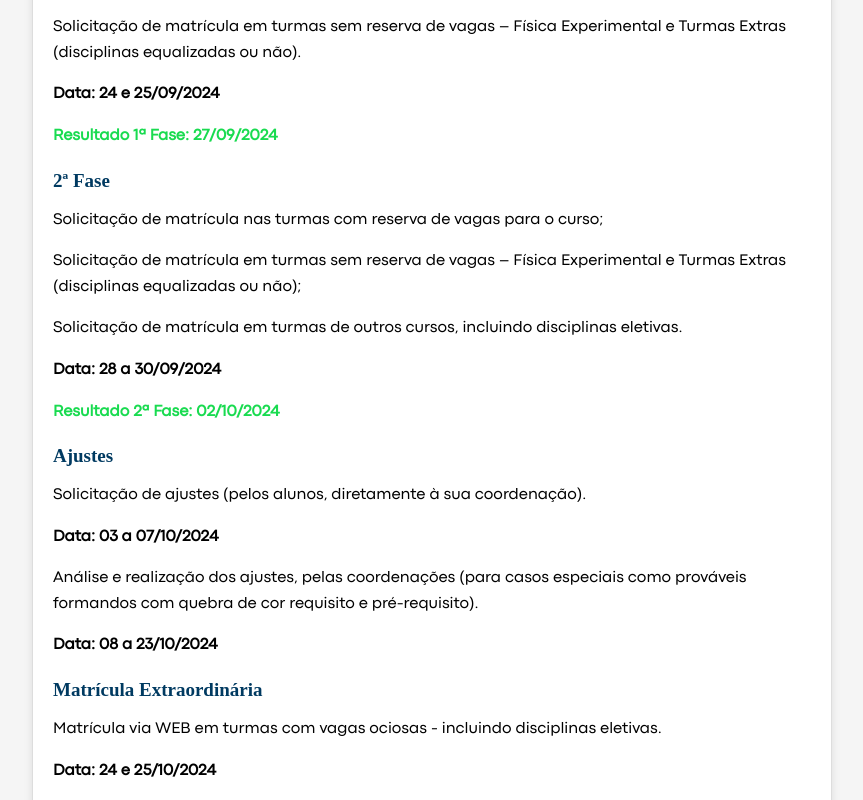
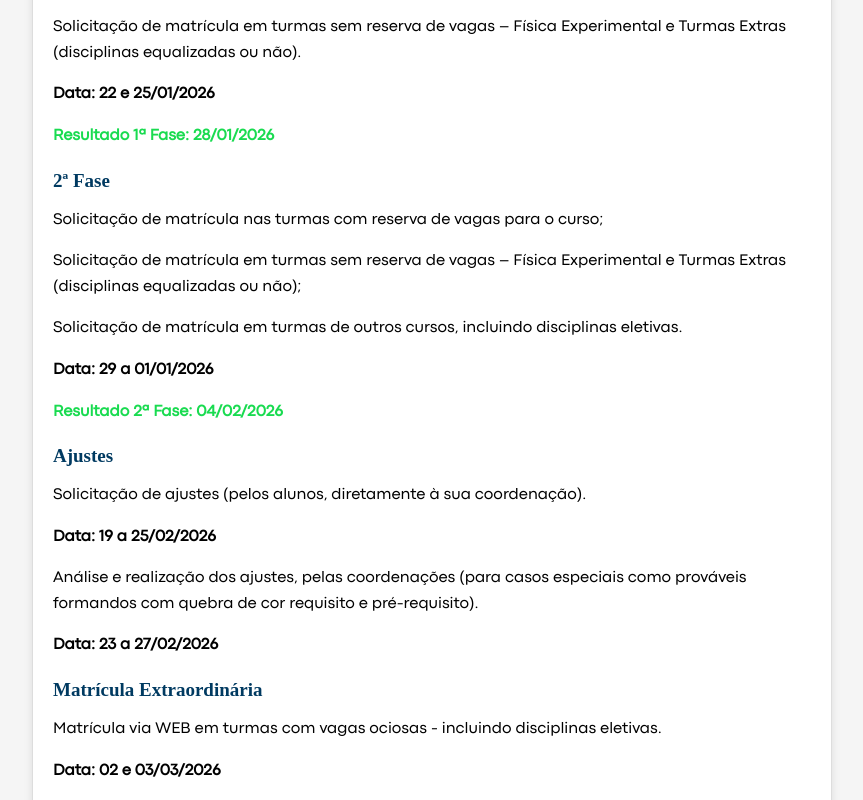
Before and after one commit to competdev/compet_site, a Next.js app: page /manual/matricula in a window 1280 px wide. Shown: the part 560-1360 px from the top of the page, without its empty margins (208-1071 px from the left). Built offline with nearby package versions, Linux system fonts and the light colour scheme; a web font is replaced by a local one.

Commit message:
Atualização manual do calouro 2026

```diff
--- a/pages/manual/index.tsx
+++ b/pages/manual/index.tsx
@@ -52,16 +52,16 @@ const calendario = () => {
                 />
             </div>
 
-            <div className={styles.subtitulo}>2024.2</div>
+            <div className={styles.subtitulo}>2026.1</div>
             <div className={styles.link}>
                 <Link
-                    href="https://www.dirgrad.cefetmg.br/wp-content/uploads/sites/81/2024/09/CalendarioGraduacao_2024_02_BHTE.pdf"
+                    href="https://www.dirgrad.cefetmg.br/wp-content/uploads/sites/81/2025/12/CalendarioAcademico_BeloHorizonte_2026_01-com-Delibera%C3%A7%C3%A3o.pdf"
                     target="_blank"
                 >
                     Acessar
                 </Link>
             </div>
-            <div className={styles.subtitulo}>Matricula 2024.2</div>
+            <div className={styles.subtitulo}>Matricula 2026.1</div>
             <div className={styles.link}>
                 <Link href="/manual/matricula">Acessar</Link>
             </div>
--- a/pages/manual/matricula.tsx
+++ b/pages/manual/matricula.tsx
@@ -64,8 +64,8 @@ const container = () => {
                 Turmas Extras (disciplinas equalizadas ou não).
             </p>
 
-            <p className={styles.paragrafoB}>Data: 24 e 25/09/2024</p>
-            <p className={styles.paragrafoR}>Resultado 1ª Fase: 27/09/2024</p>
+            <p className={styles.paragrafoB}>Data: 22 e 25/01/2026</p>
+            <p className={styles.paragrafoR}>Resultado 1ª Fase: 28/01/2026</p>
 
             <h3 className={styles.subtitulo}>2ª Fase</h3>
             <p className={styles.paragrafo}>
@@ -78,25 +78,25 @@ const container = () => {
             <p className={styles.paragrafo}>
                 Solicitação de matrícula em turmas de outros cursos, incluindo disciplinas eletivas.
             </p>
-            <p className={styles.paragrafoB}>Data: 28 a 30/09/2024</p>
-            <p className={styles.paragrafoR}>Resultado 2ª Fase: 02/10/2024</p>
+            <p className={styles.paragrafoB}>Data: 29 a 01/01/2026</p>
+            <p className={styles.paragrafoR}>Resultado 2ª Fase: 04/02/2026</p>
 
             <h3 className={styles.subtitulo}>Ajustes</h3>
             <p className={styles.paragrafo}>
                 Solicitação de ajustes (pelos alunos, diretamente à sua coordenação).
             </p>
-            <p className={styles.paragrafoB}>Data: 03 a 07/10/2024</p>
+            <p className={styles.paragrafoB}>Data: 19 a 25/02/2026</p>
             <p className={styles.paragrafo}>
                 Análise e realização dos ajustes, pelas coordenações (para casos especiais como
                 prováveis formandos com quebra de cor requisito e pré-requisito).
             </p>
-            <p className={styles.paragrafoB}>Data: 08 a 23/10/2024</p>
+            <p className={styles.paragrafoB}>Data: 23 a 27/02/2026</p>
 
             <h3 className={styles.subtitulo}>Matrícula Extraordinária</h3>
             <p className={styles.paragrafo}>
                 Matrícula via WEB em turmas com vagas ociosas - incluindo disciplinas eletivas.
             </p>
-            <p className={styles.paragrafoB}>Data: 24 e 25/10/2024</p>
+            <p className={styles.paragrafoB}>Data: 02 e 03/03/2026</p>
             <p className={styles.paragrafoR}>Resultado Extraordinária: IMEDIATO.</p>
 
             <h3 className={styles.subtitulo}>Lembretes Importantes</h3>
```
